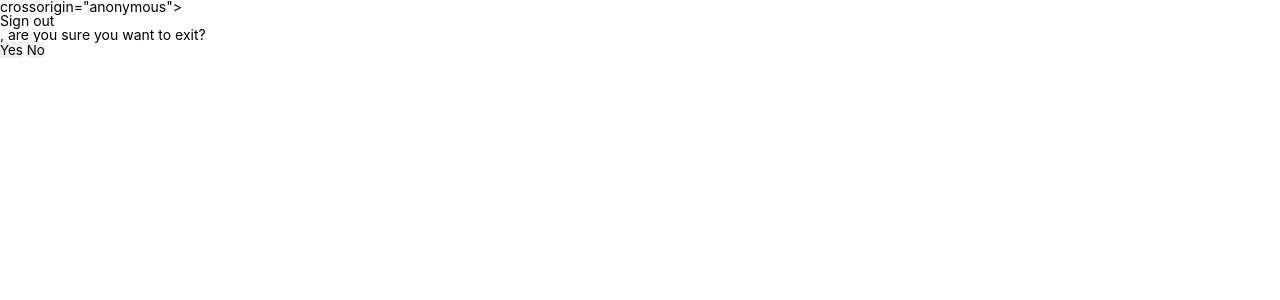
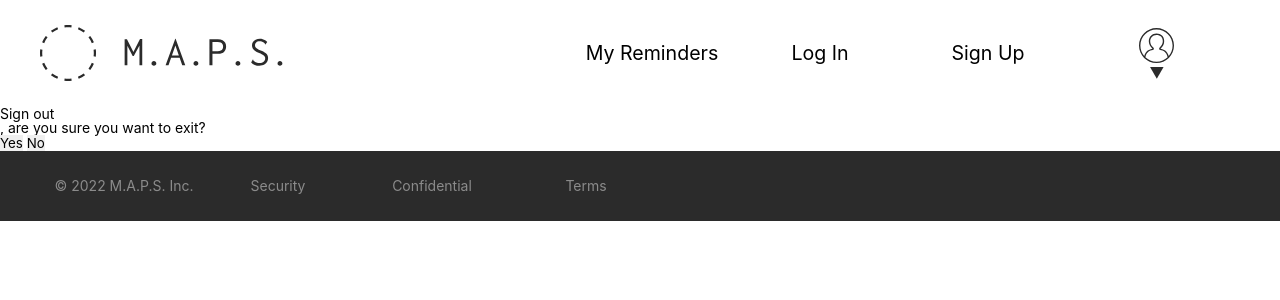
Before and after one commit to MrGreeny12/reminders_app, a Django app: template user/templates/user/sign_out.html in a window 1280 px wide. Shown: the top 300 px of the page. Run offline with Django 3.2, Linux system fonts and the light colour scheme; the template is opened without the code that fills it, so the values that code supplies are empty.

Commit message:
fix(static) Fix all static and small fix base.html

```diff
--- a/core/templates/base.html
+++ b/core/templates/base.html
@@ -5,9 +5,7 @@
 <head>
   <meta charset="UTF-8">
   <!--CSS-->
-  <link rel="stylesheet" href="/static/css/style.css">
-  <!-- я не буду использовать бутстрап <link href="https://cdn.jsdelivr.net/npm/bootstrap@5.1.3/dist/css/bootstrap.min.css" rel="stylesheet" -->
-  integrity="sha384-1BmE4kWBq78iYhFldvKuhfTAU6auU8tT94WrHftjDbrCEXSU1oBoqyl2QvZ6jIW3" crossorigin="anonymous">
+  <link rel="stylesheet" href="{% static 'css/style.css' %}">
   <title>
     {% block title %}
     M.A.P.S.
@@ -16,21 +14,21 @@
 </head>
 
 <body>
-  {% block content %}
-  <!-- There is not any content for you -->
   <div class="wrapper">
     <header .header>
       <div class="header__container container">
-        <a href="#" class="header__logo"><img src="/static/img/logo.svg" alt="M.A.P.S. logo." style="height: 4rem;"></a>
+        <a href="#" class="header__logo"><img src="{% static 'img/logo.svg' %}" alt="M.A.P.S. logo." style="height: 4rem;"></a>
         <nav class="header__menu">
           <!--Все блоки будут сведены в выпадающий список при уменьшении страницы-->
           <ul class='nav__menu'>
             <!--Виден только для авторизованных пользователей-->
             <li id="header__reminders"><a href="#" class="header__nav">My Reminders</a></li>
             <!--Виден только для НЕавторизованных пользователей-->
-            <li id="header__login"><a href="#" class="header__nav">Log In</a></li>
-            <!--Виден только для НЕавторизованных пользователей-->
-            <li id="header__signup"><a href="#" class="header__nav">Sign Up</a></li>
+            {% if not request.user.is_authenticated %}
+              <li id="header__login"><a href="#" class="header__nav">Log In</a></li>
+              <!--Виден только для НЕавторизованных пользователей-->
+              <li id="header__signup"><a href="#" class="header__nav">Sign Up</a></li>
+            {% endif %}
             <li>
               <!-- Выпадающий список -->
               <div class="downdrop"><a href="#" class="header__nav downdrop"><img src="/static/img/avatar.svg"
@@ -54,6 +52,9 @@
       </div>
     </header>
     <main>
+    {% block content %}
+      <!-- There is not any content for you -->
+    {% endblock %}
     </main>
     <footer class="footer">
       <div class="footer__container container">
@@ -68,7 +69,6 @@
       </div>
     </footer>
   </div>
-  {% endblock %}
 </body>
 
 </html>
--- a/core/templates/service_pages/home.html
+++ b/core/templates/service_pages/home.html
@@ -1,9 +1,9 @@
-{% extends "user/base_user.html" %}
+{% extends "base.html" %}
 
 {% block content %}
 <div>
     <div>
-        <div class="mt-5">
+        <div>
         <center><h3>Технические работы</h3>
             {% if request.user.is_authenticated %}
                 <p><small>Hello, {{ request.user.username|title }}!</small></p>
--- a/project_config/urls.py
+++ b/project_config/urls.py
@@ -13,3 +13,4 @@ urlpatterns = [
 
 if settings.DEBUG:
     urlpatterns += static(settings.MEDIA_URL, document_root=settings.MEDIA_ROOT)
+    urlpatterns += static(settings.STATIC_URL, document_root=settings.STATIC_ROOT)
```
Also changed, not shown: project_config/settings.py (+8 -9 lines).
